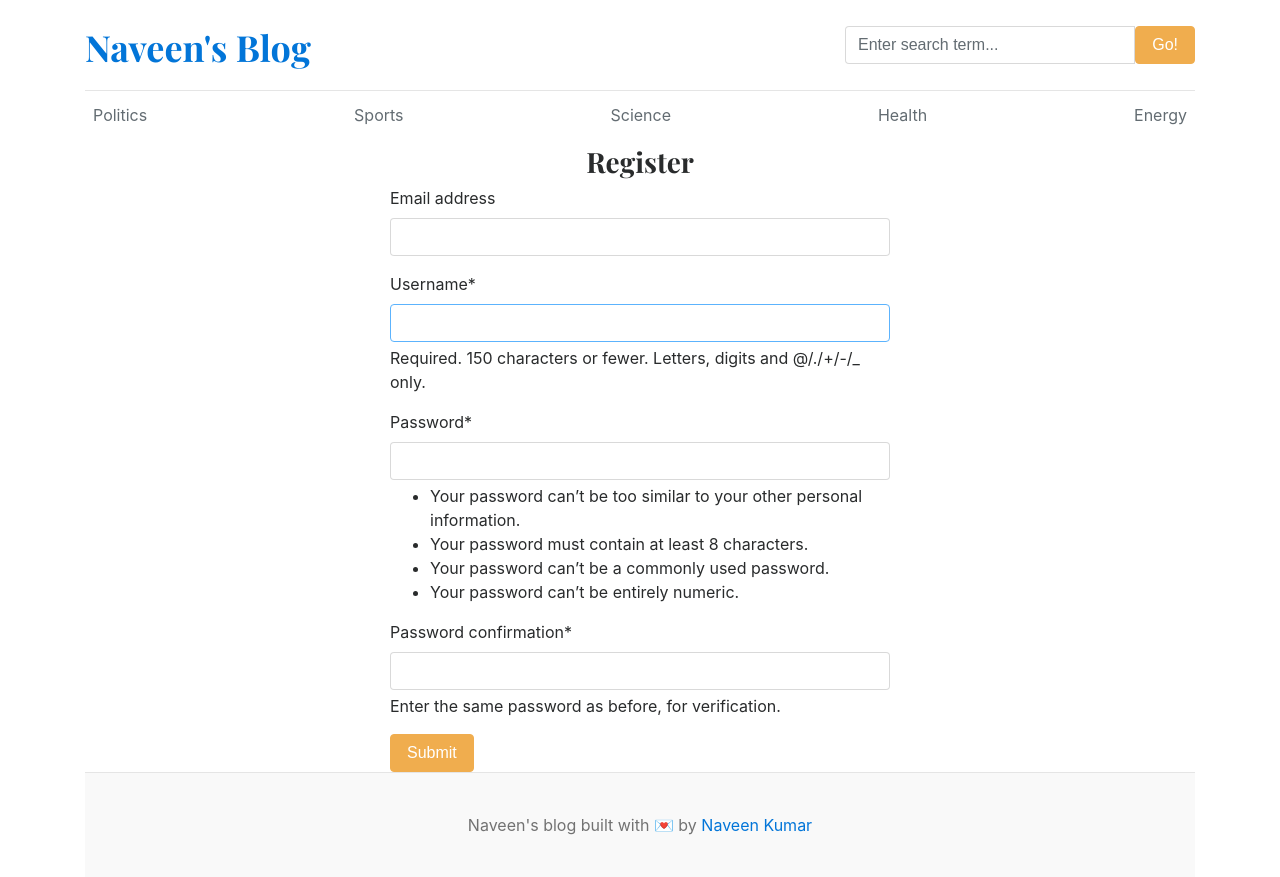
After one commit to naveenkumarkk/blog, a Django app: page /register/ in a window 1280 px wide; the page is wider, and only the part inside the window is pictured. The commit adds this page. Run offline with Django 5.2, Linux system fonts and the light colour scheme; data comes from the database, SQL or seed files in the repository; both versions use the stored data as it was after the commit; some libraries are stand-ins or nearby versions.

Commit message:
feat: login and logout
Added Login , register, logout pages and its functionality

```diff
--- /dev/null
+++ b/blog_main/forms.py
@@ -0,0 +1,8 @@
+from django.contrib.auth.models import User #default user models created by django
+from django.contrib.auth.forms import UserCreationForm
+
+
+class RegistrationForm(UserCreationForm):
+    class Meta:
+        model = User
+        fields = ('email','username','password1','password2')
--- a/blog_main/settings.py
+++ b/blog_main/settings.py
@@ -37,7 +37,9 @@ INSTALLED_APPS = [
     'django.contrib.sessions',
     'django.contrib.messages',
     'django.contrib.staticfiles',
-    'blogs'
+    'blogs',
+    'crispy_forms',
+    'crispy_bootstrap4'
 ]
 
 MIDDLEWARE = [
@@ -130,3 +132,5 @@ DEFAULT_AUTO_FIELD = 'django.db.models.BigAutoField'
 
 MEDIA_URL = '/media/'
 MEDIA_ROOT = BASE_DIR /'media'
+
+CRISPY_TEMPLATE_PACK = 'bootstrap4'
--- a/blog_main/urls.py
+++ b/blog_main/urls.py
@@ -25,7 +25,10 @@ urlpatterns = [
     path('admin/', admin.site.urls),
     path('',views.home,name='home'),
     path('category/',include('blogs.urls')),
-    path('<slug:slug>/',BlogsView.blogs,name='blogs'),
+    path('blogs/<slug:slug>/',BlogsView.blogs,name='blogs'),
     # search
-    path('blogs/search/',BlogsView.search,name='search')
+    path('search/',BlogsView.search,name='search'),
+    path('register/',views.register,name='register'),
+    path('login/',views.login,name='login'),
+    path('logout/',views.logout,name='logout')
 ] + static(settings.MEDIA_URL, document_root=settings.MEDIA_ROOT)
--- a/blog_main/views.py
+++ b/blog_main/views.py
@@ -1,7 +1,9 @@
 # from django.http import HttpResponse
-from django.shortcuts import render
+from django.shortcuts import render,redirect
 from blogs.models import Category, Blog
-
+from .forms import RegistrationForm
+from django.contrib.auth.forms import AuthenticationForm
+from django.contrib import auth
 
 def home(request):
     featured_posts = Blog.objects.filter(is_featured=True, status="Published").order_by(
@@ -15,3 +17,41 @@ def home(request):
         "posts": posts,
     }
     return render(request, "home.html", context)
+
+def register(request):
+
+    if request.method == 'POST':
+        form = RegistrationForm(request.POST)
+        if form.is_valid():
+            form.save()
+            return redirect('register')
+        else:
+            print(form.errors)
+    else:
+        form = RegistrationForm()
+    context = {
+        'form':form
+    }
+    return render(request,'register.html',context)
+
+def login(request):
+    if request.method == 'POST':
+        form = AuthenticationForm(request,request.POST)
+        if form.is_valid():
+            username = form.cleaned_data['username']
+            password = form.cleaned_data['password']
+            user = auth.authenticate(username=username,password=password)
+
+            if user is not None:
+                auth.login(request,user)
+            return redirect('home')
+    else:
+        form = AuthenticationForm()
+    context = {
+        'form':form
+    }
+    return render(request,'login.html',context)
+
+def logout(request):
+    auth.logout(request)
+    return redirect('home')
--- a/templates/base.html
+++ b/templates/base.html
@@ -35,8 +35,16 @@
                         </form>
                     </div>
                     <div class="col-4 d-flex justify-content-end align-items-center">
-                        <a class="btn btn-sm btn-warning" href="#">Login</a> &nbsp;
-                        <a class="btn btn-sm btn-outline-secondary" href="#">Register</a>
+                        {% if not user.is_authenticated %}
+
+                        {% comment %} <a class="btn btn-sm btn-warning" href="{% url 'login' %}">Login</a> &nbsp;
+                        <a class="btn btn-sm btn-outline-secondary" href="{%url 'register' %}">Register</a> {% endcomment %}
+
+                        {% else %}
+                        <span>You are logged in as {{user}}</span>
+                        &emsp;
+                        <span><a class="btn btn-sm btn-danger" href="{% url 'logout' %}">Logout</a> </span>
+                        {% endif %}
                     </div>
                 </div>
             </header>
--- /dev/null
+++ b/templates/register.html
@@ -0,0 +1,10 @@
+{% extends "base.html" %}
+{% block content %}
+{% load crispy_forms_tags %}
+<h3 class="text-center">Register</h3>
+<form action="{% url 'register' %}" method='POST' style='width:500px;margin:auto'>
+    {% csrf_token %}
+    {{ form | crispy }}
+    <button type="submit" class='btn btn-warning' >Submit</button>
+</form>
+{% endblock  %}
```
Also changed, not shown: templates/login.html (added, +10 -0 lines), db.sqlite3.
